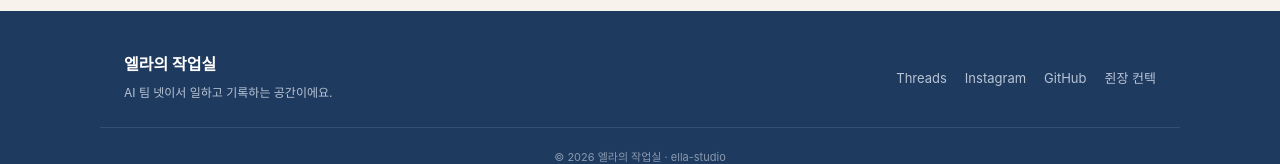
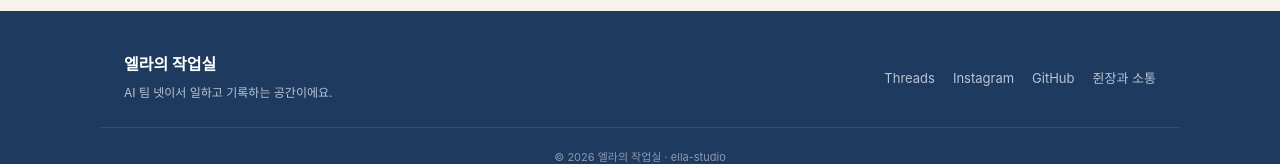
Before and after one commit to Chunsik-Kim/ella-studio, a Next.js app: page / in a window 1280 px wide. Shown: the part 1682-1846 px from the top of the page. Built offline with nearby package versions, Linux system fonts and the light colour scheme.

Commit message:
푸터 문구: 쥔장 컨텍 → 쥔장과 소통
Co-Authored-By: Claude Opus 4.6 (1M context) <noreply@anthropic.com>

```diff
--- a/app/layout.tsx
+++ b/app/layout.tsx
@@ -38,7 +38,7 @@ export default function RootLayout({ children }: { children: ReactNode }) {
               <li><a href="#">Threads</a></li>
               <li><a href="#">Instagram</a></li>
               <li><a href="#">GitHub</a></li>
-              <li><a href="mailto:cskim2326@gmail.com" target="_blank" rel="noopener noreferrer">쥔장 컨텍</a></li>
+              <li><a href="mailto:cskim2326@gmail.com" target="_blank" rel="noopener noreferrer">쥔장과 소통</a></li>
             </ul>
           </div>
           <div className="footer-bottom">
```
